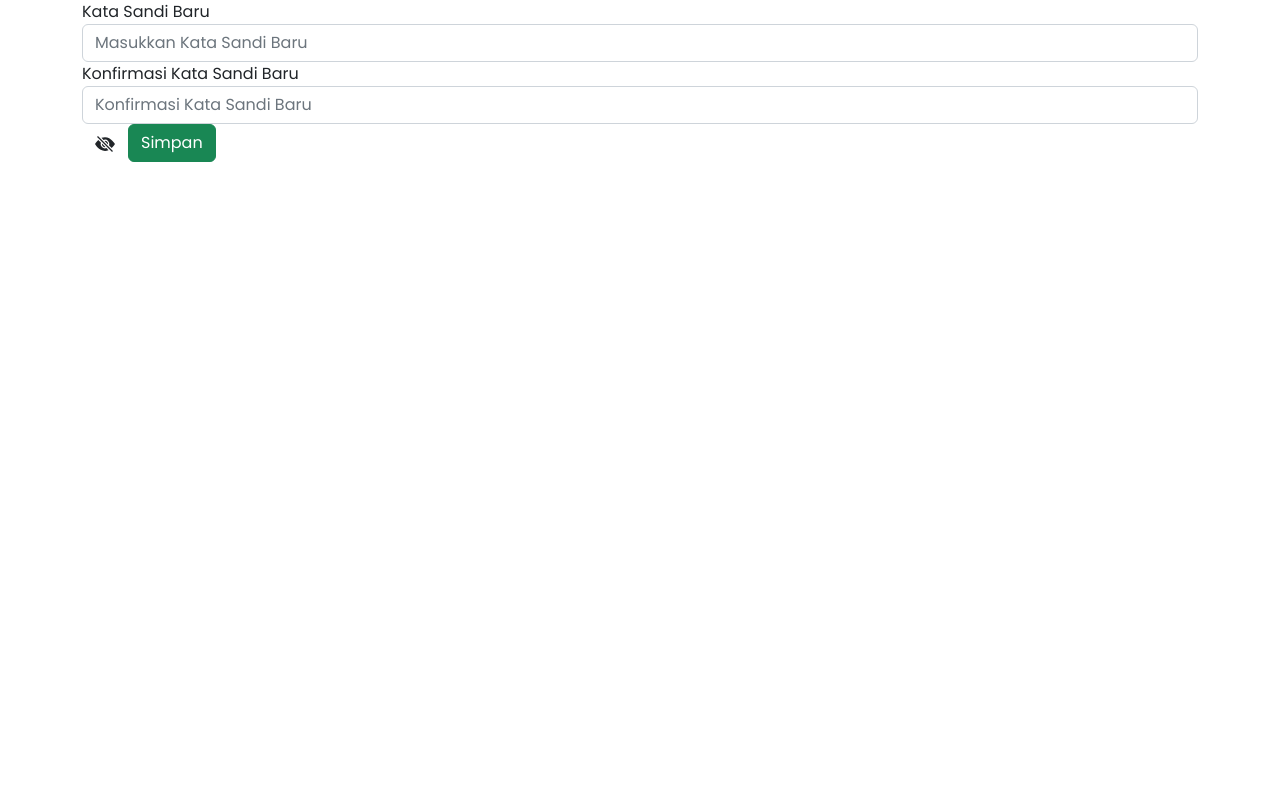
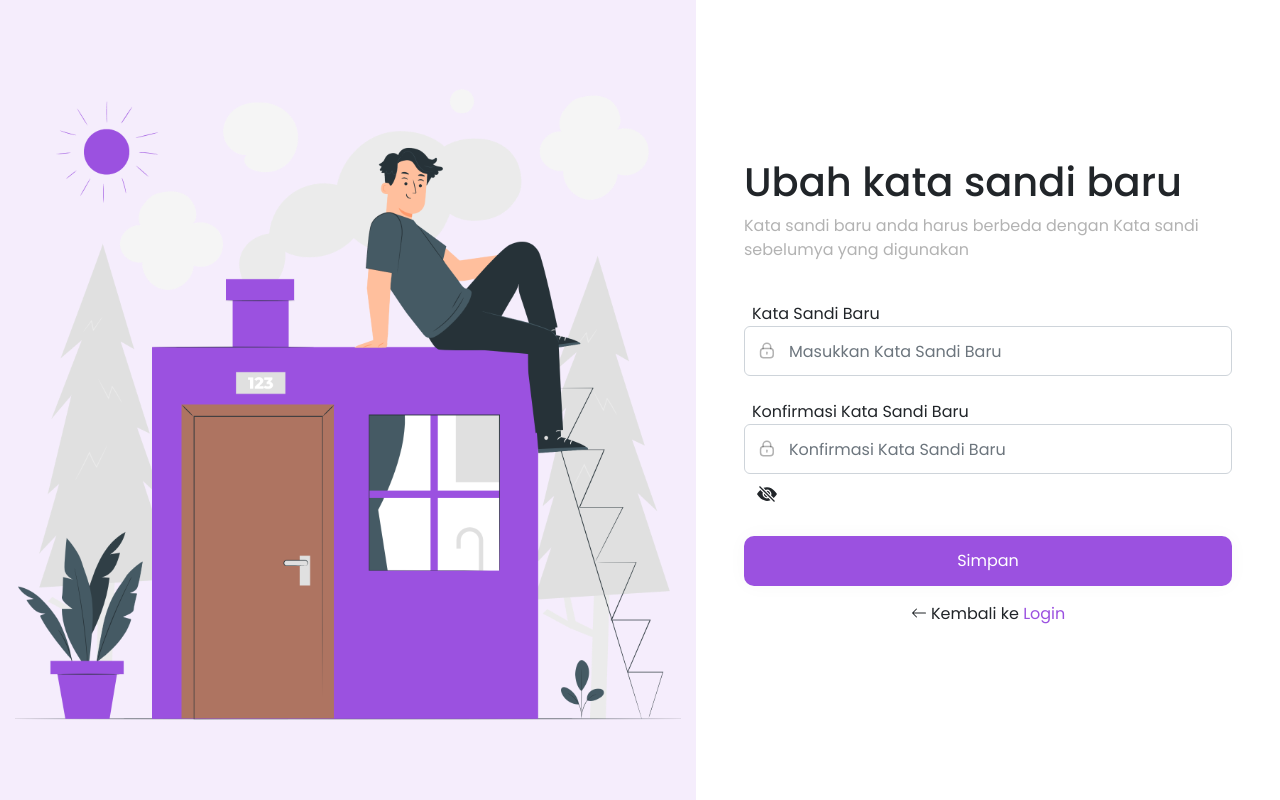
Before and after one commit to mykoakbar/POS-Madjou, a Vue app: page /#/Login/resetPassword/sandiBaru/sandiBaruView in a window 1280 px wide. Built offline with nearby package versions, Linux system fonts and the light colour scheme; what vue-toast-notification would draw is missing.

Commit message:
tampilan sandi baru

```diff
--- a/src/views/Login/resetPassword/resetPasswordView.vue
+++ b/src/views/Login/resetPassword/resetPasswordView.vue
@@ -76,6 +76,9 @@ export default {
 </script>
 
 <style>
+.error-validation{
+  color: red;
+}
 .form-input1{
     width: 502px;
     height: 50px;
--- a/src/views/Login/resetPassword/sandiBaru/sandiBaruView.vue
+++ b/src/views/Login/resetPassword/sandiBaru/sandiBaruView.vue
@@ -1,28 +1,52 @@
 <template>
   <div class="sandiBaru">
-    <div class="container">
+    <div class="row g-0">
+        <div class="col g-0">
+            <div class="leftside d-flex justify-content-center align-items-center">
+                <img src="assets/cekEmail.svg">
+            </div>
+        </div>
+        <div class="col g-0">
+            <div class="rightside d-flex justify-content-center align-items-center">
+                <div class="container px-5">
+                    <h1>Ubah kata sandi baru</h1>
+                    <p style="weight: 400; color: rgba(0, 0, 0, 0.3);">Kata sandi baru anda harus berbeda dengan Kata sandi sebelumya yang digunakan</p>
                     <form @submit="cekSandi">
-            <label for="password baru">Kata Sandi Baru</label>
-            <b-form-input :state="error.stateSandiBaru" class="form-control" v-model="sandiBaru" :type="inputType" placeholder="Masukkan Kata Sandi Baru"></b-form-input>
-            <div v-if="error.sandiBaru" class="error-validation">{{ error.sandiBaru }}</div>
+                        <div v-if="error.sandiBaru" class="iconsandi-sandibaru"><img src="assets/icon-katasandi.svg" alt=""></div>
+                        <div v-else class="iconsandi-sandibaru"><img src="assets/icon-katasandi1.svg" alt=""></div>
+                        <label class="ms-2">Kata Sandi Baru</label>
+                        <b-form-input :state="error.stateSandiBaru" class="form-input1" v-model="sandiBaru" :type="inputType" placeholder="Masukkan Kata Sandi Baru"></b-form-input>
+                        <div v-if="error.sandiBaru" class="error-validation mt-1">{{ error.sandiBaru }}</div>
 
-            <label for="password baru">Konfirmasi Kata Sandi Baru</label>
-            <b-form-input :state="error.stateSandiKonfirmasi" class="form-control" v-model="sandiKonfirmasi" :type="inputType" placeholder="Konfirmasi Kata Sandi Baru"></b-form-input>
-            <div v-if="error.sandiKonfirmasi" class="error-validation">{{ error.sandiKonfirmasi }}</div>
+                        <div v-if="error.sandiKonfirmasi" class="iconsandi-sandibaru"><img src="assets/icon-katasandi.svg" alt=""></div>
+                        <div v-else class="iconsandi-sandibaru"><img src="assets/icon-katasandi1.svg" alt=""></div>
+                        <label class="ms-2">Konfirmasi Kata Sandi Baru</label>
+                        <b-form-input :state="error.stateSandiKonfirmasi" class="form-input1" v-model="sandiKonfirmasi" :type="inputType" placeholder="Konfirmasi Kata Sandi Baru"></b-form-input>
+                        <div v-if="error.sandiKonfirmasi" class="error-validation mt-1">{{ error.sandiKonfirmasi }}</div>
                         <a class="btn" v-on:click="tampilSandi">
                             <span v-if="inputType == 'password'"><b-icon icon="eye-slash-fill"></b-icon></span>
                             <span class="text-success" v-else><b-icon icon="eye-fill"></b-icon></span>
                         </a>
-
-            <button class="btn btn-success" type="submit">Simpan</button>
+                        <div class="d-grid mt-4">
+                            <button class="button-primary" type="submit">Simpan</button>
+                        </div>
                     </form>
+                    <kembaliLogin/>
+                </div>
+            </div>
+        </div>
     </div>
   </div>
 </template>
 
 <script>
+import kembaliLogin from '@/components/kembaliLogin.vue'
+
 export default {
     nama: ["sandiBaruView"],
+    components: {
+        kembaliLogin
+    },
     data(){
         return{
             sandiBaru: '',
@@ -39,8 +63,8 @@ export default {
     methods: {
         cekSandi(){
 
-            if(this.sandiBaru.length > 8 && this.sandiBaru.match(/[a-z]/) && this.sandiBaru.match(/[A-Z]/) && this.sandiBaru.match(/\d/) && this.sandiBaru == this.sandiKonfirmasi){
-
+            if(this.sandiBaru.length > 8 && this.sandiBaru.match(/[a-z]/) && this.sandiBaru.match(/[A-Z]/) && this.sandiBaru.match(/\d/) && this.sandiBaru != '' && this.sandiBaru == this.sandiKonfirmasi){
+                this.error.stateSandiBaru = null
                 this.$router.push("/")
                 this.$toast.error('Anda berhasil membuat kata sandi', {
                       type: 'success',
@@ -70,6 +94,7 @@ export default {
             if(this.sandiBaru != this.sandiKonfirmasi && this.sandiBaru != '' && this.sandiKonfirmasi != ''){
                 this.error.sandiBaru = ''
                 this.error.sandiKonfirmasi = 'Kata sandi tidak cocok'
+                this.error.stateSandiBaru = null
                 this.error.stateSandiKonfirmasi = false
             }
         },
@@ -84,4 +109,37 @@ export default {
 .error-validation{
   color: red;
 }
+.leftside, .rightside {
+    height:100vh;
+    width: 100%;
+}
+
+.leftside{
+    background: rgba(155, 81, 224, 0.1);
+}
+.rightside{
+    background: white;
+}
+.form-input1{
+    width: 502px;
+    height: 50px;
+    left: 792px;
+    padding: 0.375rem 2.75rem !important;
+}
+.button-primary{
+    color: white;
+    border: none;
+    width: 100%;
+    height: 50px;
+    background: #9B51E0;
+    /* Shadow/1 */
+    box-shadow: 0px 0px 20px rgba(0, 0, 0, 0.03);
+    border-radius: 10px;
+}
+.iconsandi-sandibaru{
+    position: relative;
+    top: 60px;
+    left: 15px;
+    width: 5%;
+}
 </style>
```
Also changed, not shown: public/assets/icon-katasandi1.svg (added). Lines whose indentation alone changed are shown as unchanged.
